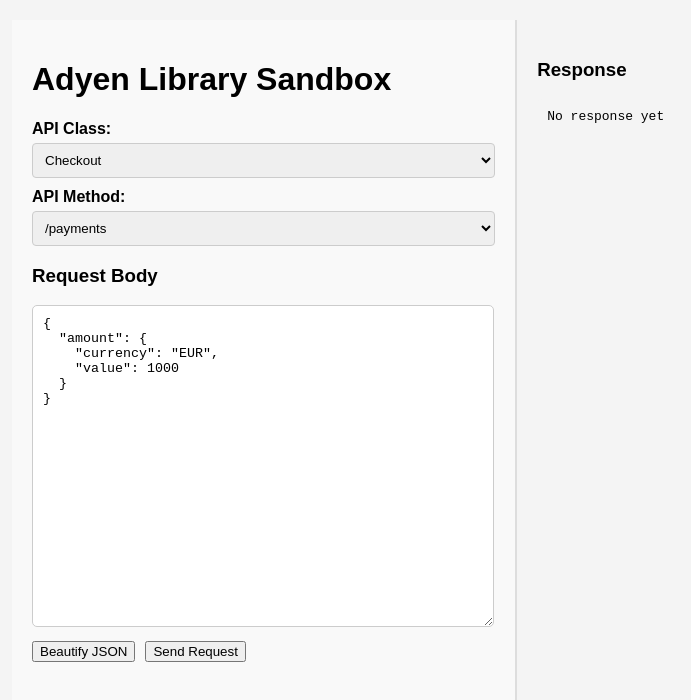
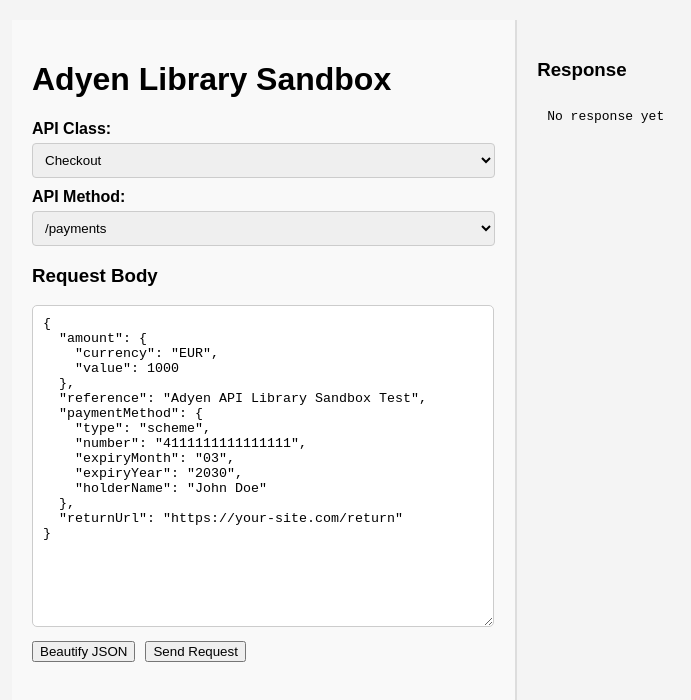
Before and after one commit to nobuyaiwao/adyen-library-sandbox, a React (Vite) app in the folder frontend/: page / in a window 1280 px wide. Shown: the top 700 px of the page, without its empty margins (8-699 px from the left). Built offline with nearby package versions, Linux system fonts and the light colour scheme.

Commit message:
frontend : template for request bodies

```diff
--- a/frontend/src/App.jsx
+++ b/frontend/src/App.jsx
@@ -1,6 +1,7 @@
 import React, { useState } from "react";
 import axios from "axios";
 import "./App.css"; // Make sure to include styling for error highlighting
+import requestTemplates from "./requestTemplates.json"; // Import the request templates
 
 const apiClasses = {
   Checkout: [
@@ -33,7 +34,8 @@
   const [selectedClass, setSelectedClass] = useState("Checkout");
   const [selectedMethod, setSelectedMethod] = useState("/payments");
   const [requestBody, setRequestBody] = useState(
-    JSON.stringify({ amount: { currency: "EUR", value: 1000 } }, null, 2)
+    //JSON.stringify({ amount: { currency: "EUR", value: 1000 } }, null, 2)
+    JSON.stringify(requestTemplates["/payments"], null, 2) // Initialize with the first method's template
   );
   const [response, setResponse] = useState(null);
   const [isJsonError, setIsJsonError] = useState(false);
@@ -50,6 +52,13 @@
       setIsJsonError(true);
     }
   };
+
+  // Handle API method change and update request body template
+  const handleMethodChange = (method) => {
+    setSelectedMethod(method);
+    setRequestBody(JSON.stringify(requestTemplates[method] || {}, null, 2)); // Set the request body template
+  };
+
 
   // Beautify JSON input
   const beautifyJson = () => {
@@ -89,7 +98,8 @@
             setSelectedClass(e.target.value);
             //setSelectedMethod(apiClasses[e.target.value][0]); // Reset method selection
             const firstMethod = apiClasses[e.target.value][0] || "";
-            setSelectedMethod(firstMethod); // Reset method selection dynamically
+            //setSelectedMethod(firstMethod); // Reset method selection dynamically
+            handleMethodChange(firstMethod); // Update request body too
           }}
         >
           {Object.keys(apiClasses).map((apiClass) => (
@@ -99,7 +109,7 @@
 
         {/* API Method Selector */}
         <label>API Method:</label>
-        <select value={selectedMethod} onChange={(e) => setSelectedMethod(e.target.value)}>
+        <select value={selectedMethod} onChange={(e) => handleMethodChange(e.target.value)}>
           {apiClasses[selectedClass].map((method) => (
             <option key={method} value={method}>{method}</option>
           ))}
--- /dev/null
+++ b/frontend/src/requestTemplates.json
@@ -0,0 +1,28 @@
+{
+  "/payments": {
+    "amount": { "currency": "EUR", "value": 1000 },
+    "reference": "Adyen API Library Sandbox Test",
+    "paymentMethod": {
+      "type": "scheme",
+      "number": "4111111111111111",
+      "expiryMonth": "03",
+      "expiryYear": "2030",
+      "holderName": "John Doe"
+    },
+    "returnUrl": "https://your-site.com/return"
+  },
+  "/payments/details": {
+    "paymentData": "string",
+    "details": {
+      "threeds2.fingerprint": "fingerprint-value"
+    }
+  },
+  "/orders": {
+    "amount": { "currency": "USD", "value": 2000 },
+    "reference": "order-test",
+    "paymentMethod": {
+      "type": "paypal"
+    },
+    "returnUrl": "https://your-site.com/return"
+  }
+}
```
Also changed, not shown: 2 other files (tests, documents, lock files or other folders).
